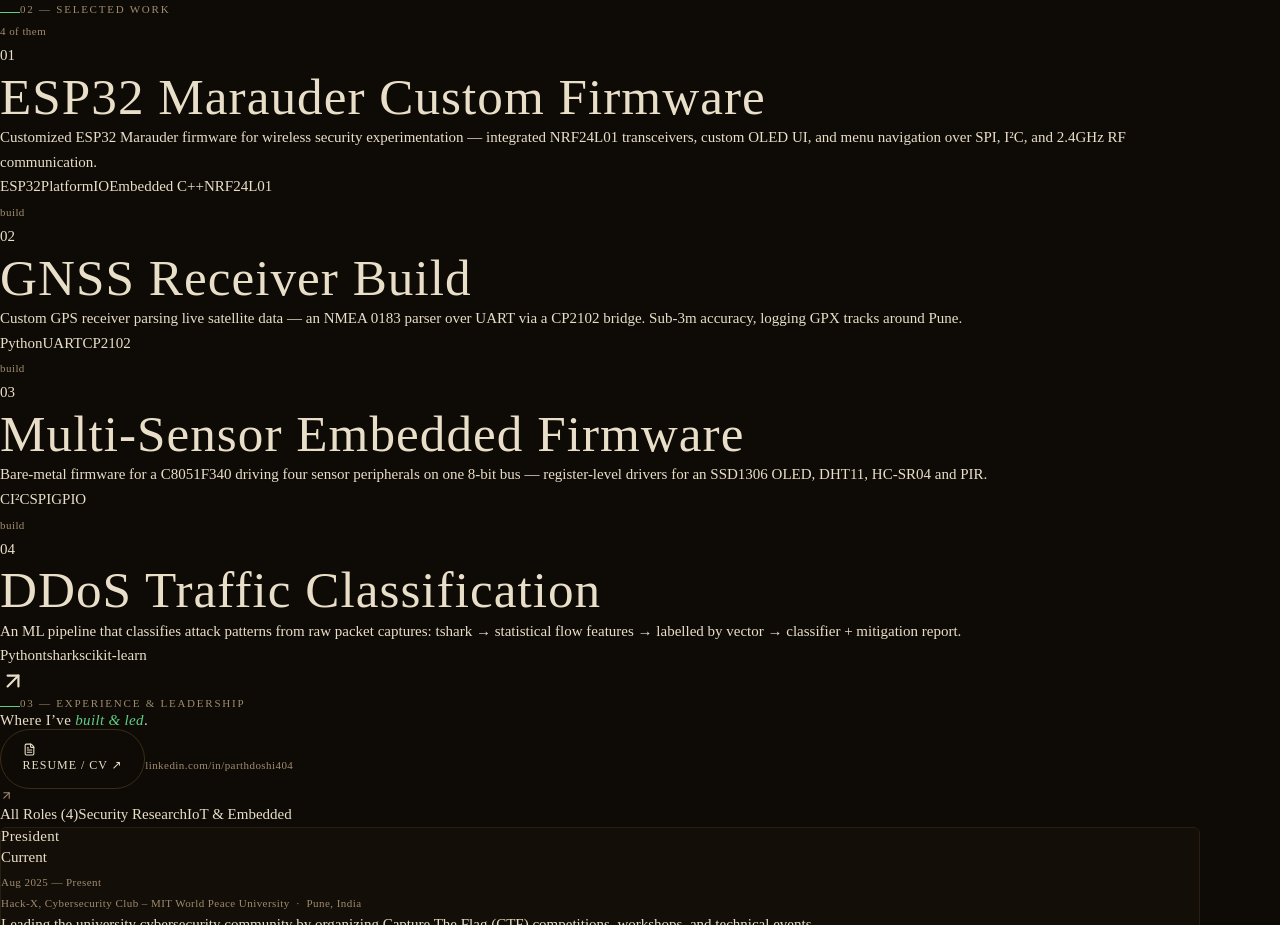
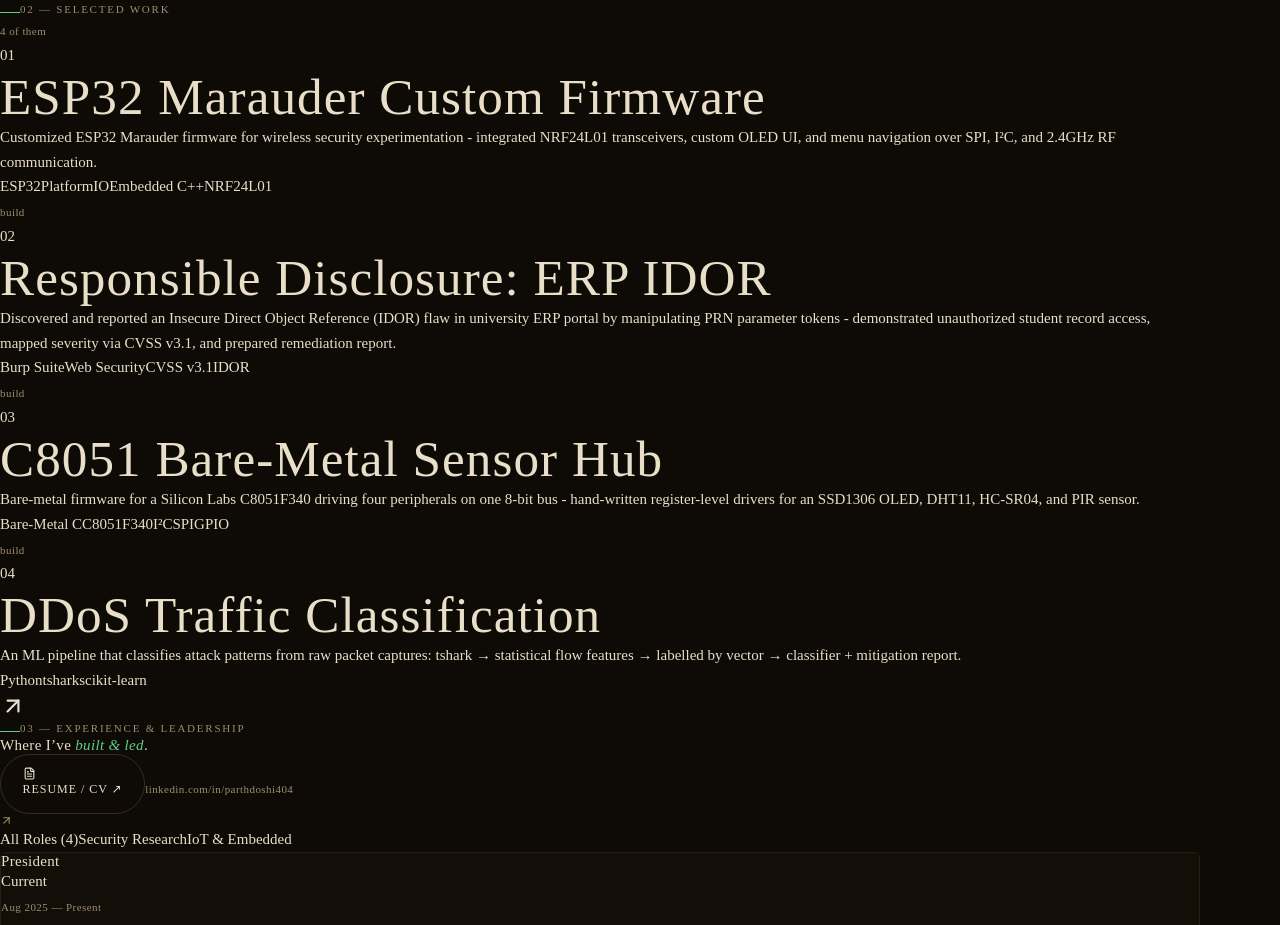
Before and after one commit to AlcesOzdst/parthdoshi.dev, a React (Vite) app in the folder client/: page / in a window 1280 px wide. Shown: the part 1322-2247 px from the top of the page. Built offline with nearby package versions, Linux system fonts and the light colour scheme.

Commit message:
feat(projects): replace GNSS placeholder with Responsible Disclosure: ERP IDOR and sync metadata

```diff
--- a/client/index.html
+++ b/client/index.html
@@ -77,10 +77,10 @@
       <section>
         <h2>Selected work</h2>
         <ul>
-          <li><strong>GNSS Receiver Build</strong> — a custom GPS receiver parsing live satellite data; an NMEA&nbsp;0183 parser over UART via a CP2102 bridge, sub-3&nbsp;m accuracy logging GPX tracks around Pune. (Python · UART)</li>
-          <li><strong>Multi-Sensor Embedded Firmware</strong> — bare-metal firmware for a C8051F340 driving an SSD1306 OLED, DHT11, HC-SR04 and PIR on a single 8-bit bus. (C · I²C · SPI · GPIO)</li>
+          <li><strong>ESP32 Marauder Custom Firmware</strong> — customized ESP32 Marauder firmware for wireless security experimentation with NRF24L01 transceivers and custom OLED UI. (ESP32 · PlatformIO · Embedded C++)</li>
+          <li><strong>Responsible Disclosure: ERP IDOR</strong> — identified and reported an Insecure Direct Object Reference (IDOR) flaw in university ERP portal by manipulating PRN parameter tokens. (Burp Suite · Web Security · CVSS v3.1)</li>
+          <li><strong>C8051 Bare-Metal Sensor Hub</strong> — bare-metal firmware for a Silicon Labs C8051F340 driving four peripherals on one 8-bit bus with register-level drivers. (Bare-Metal C · C8051F340 · I²C · SPI)</li>
           <li><strong>DDoS Traffic Classification</strong> — an ML pipeline classifying attack vectors from raw packet captures. (Python · tshark · scikit-learn) — <a href="https://github.com/AlcesOzdst/DDoS_AssMnt">repository</a></li>
-          <li><strong>SkillBridge</strong> — a peer-to-peer skill-exchange platform with matchmaking, scheduling and reviews. (Node.js · MySQL · Express) — <a href="https://github.com/AlcesOzdst/SkillBridge">repository</a></li>
         </ul>
       </section>
 
--- a/client/src/components/Projects.tsx
+++ b/client/src/components/Projects.tsx
@@ -5,20 +5,20 @@
   {
     number: "01",
     title: "ESP32 Marauder Custom Firmware",
-    desc: "Customized ESP32 Marauder firmware for wireless security experimentation — integrated NRF24L01 transceivers, custom OLED UI, and menu navigation over SPI, I²C, and 2.4GHz RF communication.",
+    desc: "Customized ESP32 Marauder firmware for wireless security experimentation - integrated NRF24L01 transceivers, custom OLED UI, and menu navigation over SPI, I²C, and 2.4GHz RF communication.",
     tags: ["ESP32", "PlatformIO", "Embedded C++", "NRF24L01"],
   },
   {
     number: "02",
-    title: "GNSS Receiver Build",
-    desc: "Custom GPS receiver parsing live satellite data — an NMEA 0183 parser over UART via a CP2102 bridge. Sub-3m accuracy, logging GPX tracks around Pune.",
-    tags: ["Python", "UART", "CP2102"],
+    title: "Responsible Disclosure: ERP IDOR",
+    desc: "Discovered and reported an Insecure Direct Object Reference (IDOR) flaw in university ERP portal by manipulating PRN parameter tokens - demonstrated unauthorized student record access, mapped severity via CVSS v3.1, and prepared remediation report.",
+    tags: ["Burp Suite", "Web Security", "CVSS v3.1", "IDOR"],
   },
   {
     number: "03",
-    title: "Multi-Sensor Embedded Firmware",
-    desc: "Bare-metal firmware for a C8051F340 driving four sensor peripherals on one 8-bit bus — register-level drivers for an SSD1306 OLED, DHT11, HC-SR04 and PIR.",
-    tags: ["C", "I²C", "SPI", "GPIO"],
+    title: "C8051 Bare-Metal Sensor Hub",
+    desc: "Bare-metal firmware for a Silicon Labs C8051F340 driving four peripherals on one 8-bit bus - hand-written register-level drivers for an SSD1306 OLED, DHT11, HC-SR04, and PIR sensor.",
+    tags: ["Bare-Metal C", "C8051F340", "I²C", "SPI", "GPIO"],
   },
   {
     number: "04",
```
Also changed, not shown: client/public/llm.txt, client/public/llms.txt.
